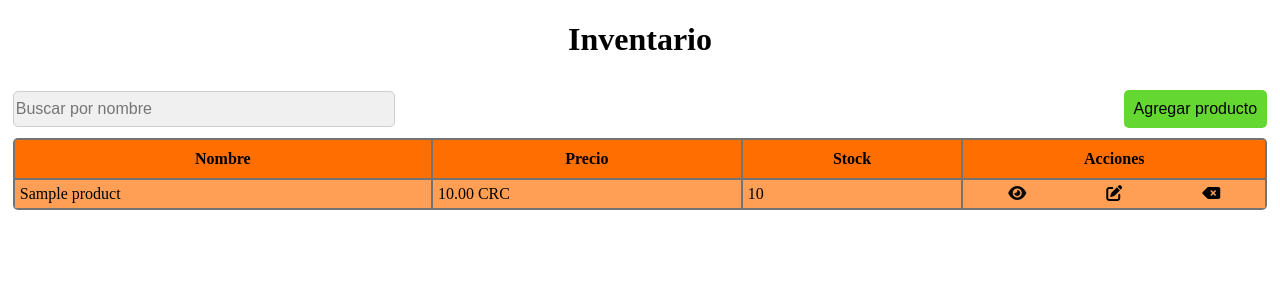
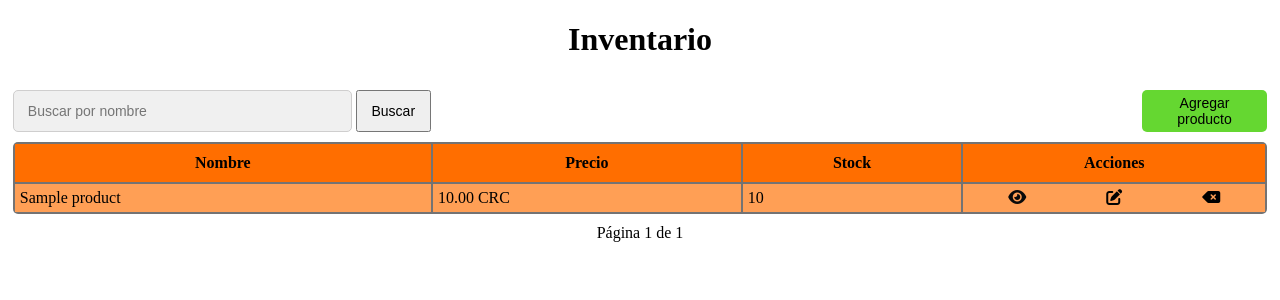
Before and after one commit to AkionAG7/Rapillaves, a Django app: page /rapillaves/inventario/ in a window 1280 px wide. Shown: the part 128-428 px from the top of the page. Run offline with Django 5.2, Linux system fonts and the light colour scheme; tables that the repository leaves empty hold one stand-in row (values such as "Sample post").

Commit message:
Feat: funcionalidad de busqueda por nombre y paginacion de inventario y proveedores

```diff
--- a/my_project/rapillaves/static/css/style.css
+++ b/my_project/rapillaves/static/css/style.css
@@ -186,6 +186,25 @@ td{
     font-size: 1rem;
 }
 
+.busqueda_container{
+    width: 100%;
+    height: 100%;
+}
+
+.inventory_things{
+    width: 100%;
+    height: 100%;
+}
+
+.filtro_nombre,
+.btn_search,
+.btn_add {
+    height: 42px;
+    padding: 0 14px;
+    font-size: 14px;
+    box-sizing: border-box;
+}
+
 .hidden {
     display: none;
 }
--- a/my_project/rapillaves/templates/inventory/inventory.html
+++ b/my_project/rapillaves/templates/inventory/inventory.html
@@ -5,7 +5,12 @@
         <h1>Inventario</h1>
 
         <div class="inventory_options">
-            <input class="filtro_nombre" type="text" placeholder="Buscar por nombre">
+            <form method="get" class="inventory_things">
+                <div class="busqueda_container">
+                    <input class="filtro_nombre" type="text" name="search" value="{{search}}" placeholder="Buscar por nombre">
+                    <button class="btn_search" type="submit">Buscar</button>
+                </div>
+            </form>
             <button class="btn_add" onclick="openModal()">Agregar producto</button>
         </div>
         <table>
@@ -44,6 +49,17 @@
                 {% endfor %}
             </tbody>
         </table>
+        <div class="pagination">
+            {% if productos.has_previous %}
+                <a href="?page={{ productos.previous_page_number }}&search={{ search }}">«</a>
+            {% endif %}
+
+            <span>Página {{ productos.number }} de {{ productos.paginator.num_pages }}</span>
+
+            {% if productos.has_next %}
+                <a href="?page={{ productos.next_page_number }}&search={{ search }}">»</a>
+            {% endif %}
+        </div>
     </div>
 
 <script>
--- a/my_project/rapillaves/views.py
+++ b/my_project/rapillaves/views.py
@@ -1,12 +1,23 @@
 from django.shortcuts import render,redirect, get_object_or_404
 from .models import Product, Proveedor, Operation
 from .forms import ProductForm, ProveedorForm, SellRegisterForm,DevolutionForm
+from django.core.paginator import Paginator
+from django.db.models import Q
 
 # VISTAS PARA PRODUCTOS Y SI INVENTARIADO
 def show_inventory(request):
+    search = request.GET.get("search", "")
     productos = Product.objects.all()
     form = ProductForm()
-    context = {"productos" : productos, "form": form, "edit_mode" : False, "show_mode": False}
+
+    if search:
+        productos = productos.filter(
+            Q(name__icontains=search)
+        )
+    paginator = Paginator(productos, 10)
+    page_number = request.GET.get("page")
+    page_obj = paginator.get_page(page_number)
+    context = {"productos" : page_obj, "form": form, "edit_mode" : False, "show_mode": False}
     return render(request ,'inventory/inventory.html', context)
 
 def show_product(request, pk):
@@ -55,9 +66,18 @@ def change_inventory_status(request, pk):
 
 #Vistas para los proveedores
 def show_proveedores(request):
+    search = request.GET.get("search", "")
     proveedores = Proveedor.objects.all()
     form = ProveedorForm()
-    context = {"proveedores": proveedores, "form": form, "edit_mode": False, "show_mode": False}
+    if search:
+        proveedores = proveedores.filter(
+            Q(name__icontains=search)
+        )
+    paginator = Paginator(proveedores, 10)
+    page_number = request.GET.get("page")
+    page_obj = paginator.get_page(page_number)
+
+    context = {"proveedores": page_obj, "form": form, "edit_mode": False, "show_mode": False}
     return render(request, "inventory/proveedor.html", context)
 
 def show_proveedor(request, pk):
```
Also changed, not shown: my_project/rapillaves/templates/inventory/proveedor.html (+17 -1 lines).
